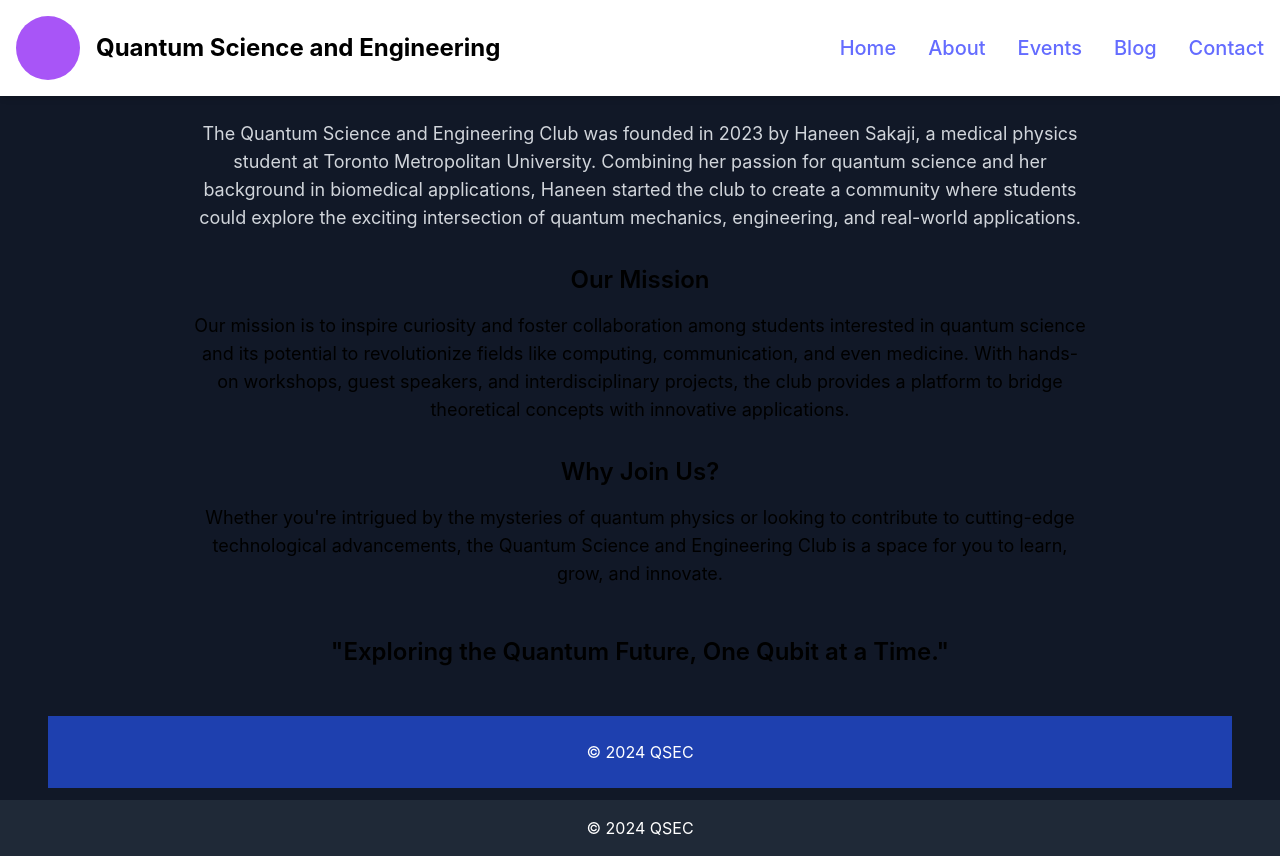
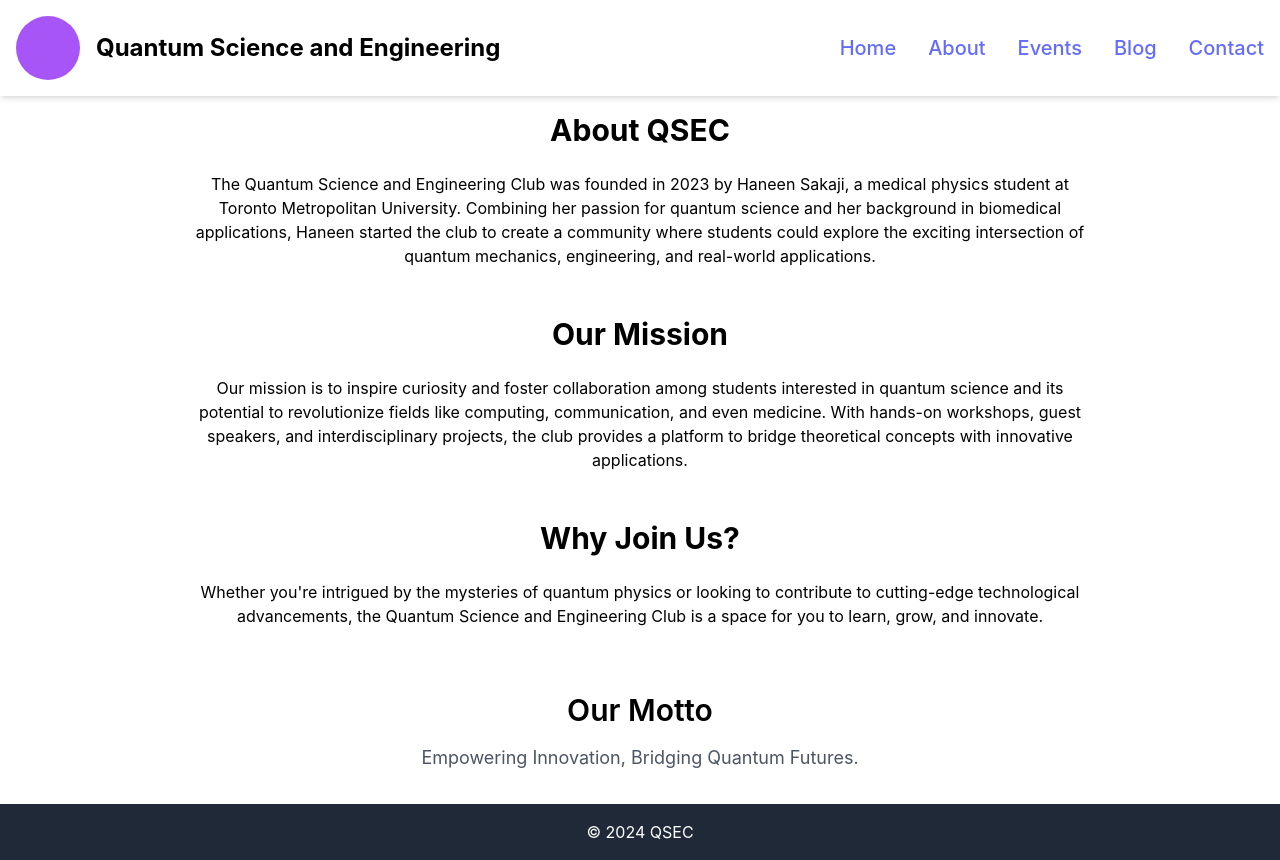
Before and after one commit to qsec-tmu/qsec, a React (Vite) app: page /about in a window 1280 px wide. Built offline with nearby package versions, Linux system fonts and the light colour scheme.

Commit message:
Complete about page

```diff
--- a/src/pages/About.tsx
+++ b/src/pages/About.tsx
@@ -1,40 +1,54 @@
 import React from "react";
 
 const AboutPage = () => {
+  //Motto Component
+  const Motto: React.FC = () => {
     return (
+      <section className="p-8 text-center">
+        <h2 className="text-3xl font-semibold mb-4">Our Motto</h2>
+        <p className="text-lg text-gray-600 max-w-3xl mx-auto">
+        Empowering Innovation, Bridging Quantum Futures.
+        </p>
+      </section>
+    );
+  };
 
-    <div className="w-full flex flex-col justify-center items-center px-12 min-h-screen bg-gray-900 text-black">
-      <h1 className="text-3xl font-bold mt-12 text-center">About QSEC</h1>
-      <p className="text-lg mt-6 text-center text-gray-300 max-w-4xl">
+  return (
+    <div className="w-full flex flex-col justify-start items-center min-h-screen bg-white text-black">
+      <div className="w-full px-12 py-8">
+        {/*About QSEC */}
+        <h1 className="text-3xl font-bold mt-20 text-center">About QSEC</h1>
+        <p className="text-base mt-6 text-center max-w-4xl mx-auto">
           The Quantum Science and Engineering Club was founded in 2023 by Haneen Sakaji,
-        a medical physics student at Toronto Metropolitan University. Combining her passion
-        for quantum science and her background in biomedical applications, Haneen started
-        the club to create a community where students could explore the exciting intersection
-        of quantum mechanics, engineering, and real-world applications.
+          a medical physics student at Toronto Metropolitan University. Combining her
+          passion for quantum science and her background in biomedical applications,
+          Haneen started the club to create a community where students could explore
+          the exciting intersection of quantum mechanics, engineering, and real-world
+          applications.
         </p>
 
-      <h2 className="text-2xl font-semibold mt-8 text-center">Our Mission</h2>
-      <p className="text-lg mt-4 text-center max-w-4xl">
+        {/*Our Mission */}
+        <h2 className="text-3xl font-bold mt-12 text-center">Our Mission</h2>
+        <p className="text-base mt-6 text-center max-w-4xl mx-auto">
           Our mission is to inspire curiosity and foster collaboration among students
-        interested in quantum science and its potential to revolutionize fields like computing,
-        communication, and even medicine. With hands-on workshops, guest speakers, and
-        interdisciplinary projects, the club provides a platform to bridge theoretical
-        concepts with innovative applications.
+          interested in quantum science and its potential to revolutionize fields
+          like computing, communication, and even medicine. With hands-on workshops,
+          guest speakers, and interdisciplinary projects, the club provides a platform
+          to bridge theoretical concepts with innovative applications.
         </p>
 
-      <h2 className="text-2xl font-semibold mt-8 text-center">Why Join Us?</h2>
-      <p className="text-lg mt-4 text-center max-w-4xl">
-        Whether you're intrigued by the mysteries of quantum physics or looking to contribute
-        to cutting-edge technological advancements, the Quantum Science and Engineering Club
-        is a space for you to learn, grow, and innovate.
+        {/*Why Join Us? */}
+        <h2 className="text-3xl font-bold mt-12 text-center">Why Join Us?</h2>
+        <p className="text-base mt-6 text-center max-w-4xl mx-auto">
+          Whether you're intrigued by the mysteries of quantum physics or looking
+          to contribute to cutting-edge technological advancements, the Quantum Science
+          and Engineering Club is a space for you to learn, grow, and innovate.
         </p>
+      </div>
 
-      <h2 className="text-2xl font-semibold mt-12 text-center">
-        "Exploring the Quantum Future, One Qubit at a Time."
-      </h2>
-
-      <footer className="w-full py-6 bg-blue-800 text-white text-center mt-12">
-        <p>&copy; 2024 QSEC</p>
+      {/* Footer */}
+      <footer className="w-full mt-auto">
+        <Motto />
       </footer>
     </div>
   );
```
Lines whose indentation alone changed are shown as unchanged.
